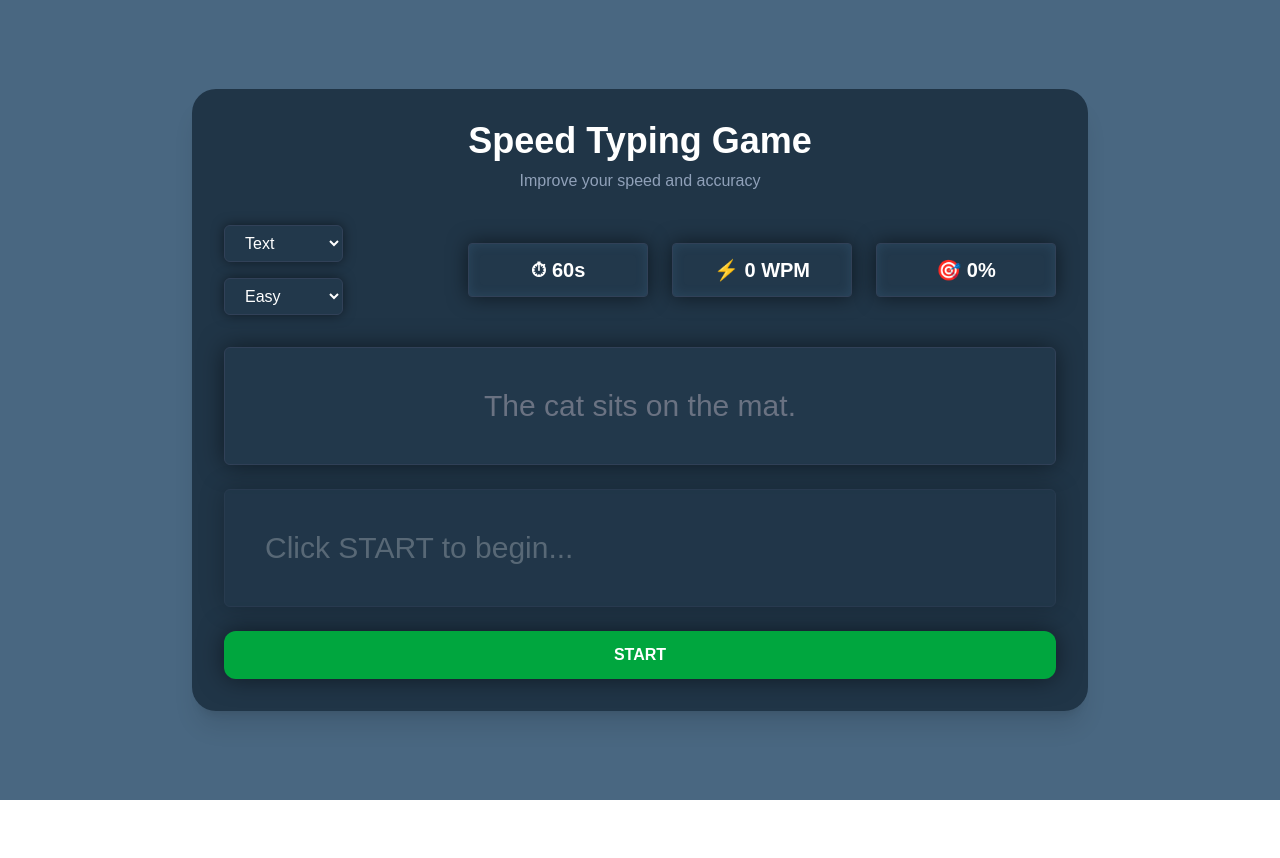
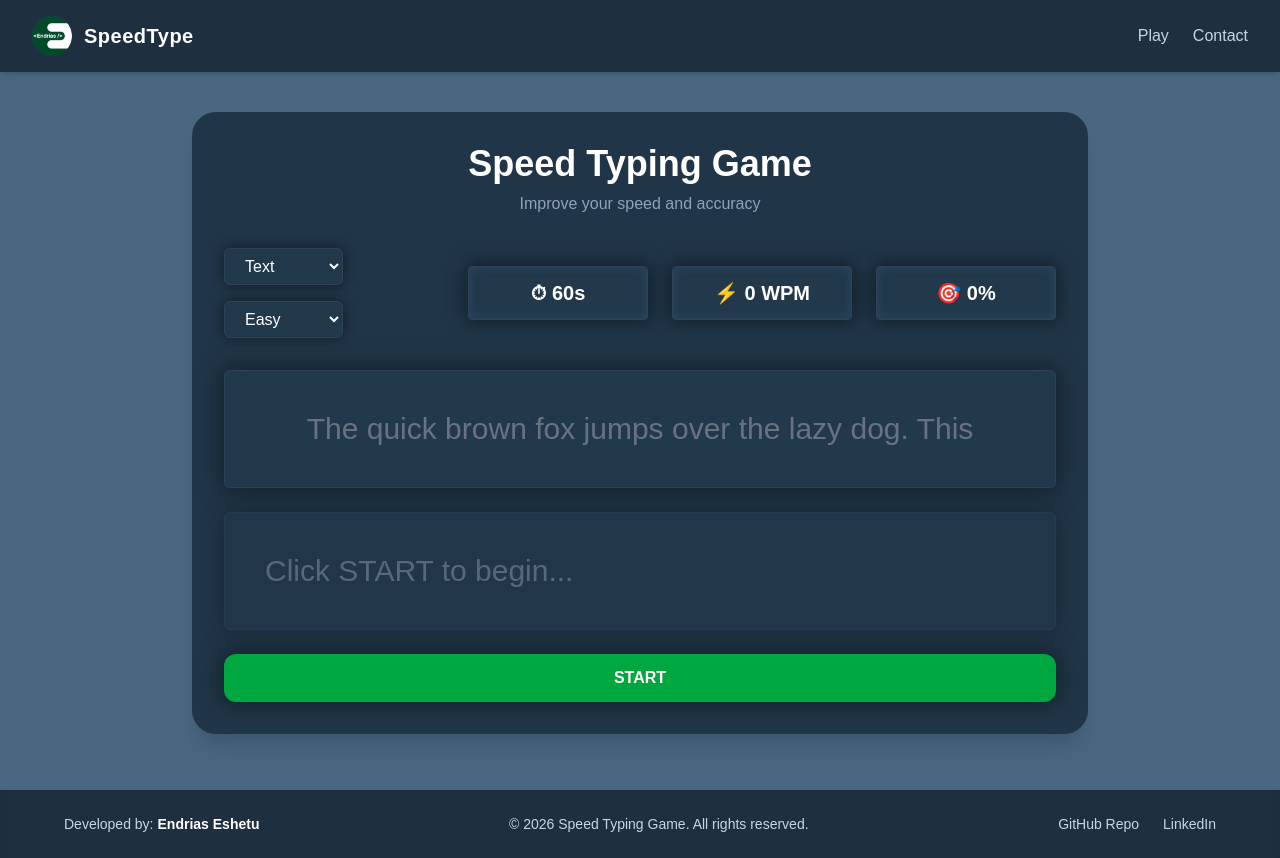
Before and after one commit to EndriasEshetu/speed-typing-game, a Next.js app: page / in a window 1280 px wide. Before the commit the page ends 800 px from the top, so only its background shows below. Built offline with nearby package versions, Linux system fonts and the light colour scheme.

Commit message:
feat: add navbar and footer section

```diff
--- a/app/page.tsx
+++ b/app/page.tsx
@@ -3,9 +3,11 @@
 import { useEffect, useState, useRef } from "react";
 import { testData } from "../data/paragraphs";
 import Header from "../components/Header";
+import Navbar from "../components/Navbar";
 import Stats from "../components/Stats";
 import TypingArea from "../components/TypingArea";
 import ResultCard from "../components/ResultCard";
+import Footer from "../components/Footer";
 
 type Category = "text" | "numbers" | "emojis";
 type Mode = "easy" | "medium" | "hard";
@@ -127,8 +129,10 @@ export default function Home() {
   };
 
   return (
-    <main className="min-h-screen bg-[#496781] flex items-center justify-center px-4 py-10">
-      <section className="w-full max-w-4xl bg-[#203547] rounded-3xl shadow-xl p-8">
+    <div className="min-h-screen bg-[#496781] flex flex-col">
+      <Navbar />
+      <main className="flex-grow flex flex-col items-center justify-center px-4 py-10">
+        <section className="w-full max-w-4xl bg-[#203547] rounded-3xl shadow-xl p-8 mb-4">
         <Header />
 
         <div className="flex flex-col md:flex-row justify-between items-center gap-4 mb-8">
@@ -183,7 +187,10 @@ export default function Home() {
         )}
 
         {isFinished && <ResultCard wpm={wpm} accuracy={accuracy} weightedScore={weightedScore} />}
-      </section>
-    </main>
+        </section>
+      </main>
+
+      <Footer />
+    </div>
   );
 }
--- /dev/null
+++ b/components/Footer.tsx
@@ -0,0 +1,42 @@
+export default function Footer() {
+  return (
+    <footer className="w-full bg-[#1e2f40] text-slate-300 text-sm py-6 px-8 shadow-inner mt-auto" id="contact">
+      <div className="max-w-6xl mx-auto flex flex-col md:flex-row justify-between items-center gap-4">
+        <p className="order-2 md:order-1">
+          Developed by:
+          <a
+            className="text-white font-semibold hover:text-yellow-400 transition ml-1"
+            href="https://endrias.tech"
+            target="_blank"
+            rel="noreferrer"
+          >
+            Endrias Eshetu
+          </a>
+        </p>
+
+        <p className="order-3 md:order-2 text-center">
+          &copy; {new Date().getFullYear()} Speed Typing Game. All rights reserved.
+        </p>
+
+        <div className="flex gap-6 order-1 md:order-3">
+          <a
+            href="https://github.com/EndriasEshetu/speed-typing-game"
+            target="_blank"
+            rel="noreferrer"
+            className="hover:text-white transition font-medium"
+          >
+            GitHub Repo
+          </a>
+          <a
+            href="https://www.linkedin.com/in/endrias-eshetu"
+            target="_blank"
+            rel="noreferrer"
+            className="hover:text-white transition font-medium"
+          >
+            LinkedIn
+          </a>
+        </div>
+      </div>
+    </footer>
+  );
+}
--- /dev/null
+++ b/components/Navbar.tsx
@@ -0,0 +1,18 @@
+import Image from "next/image";
+
+export default function Navbar() {
+  return (
+    <nav className="w-full bg-[#1e2f40] shadow-md py-4 px-8 flex justify-between items-center">
+      <div className="flex items-center gap-3">
+        <div className="relative w-10 h-10 rounded-full overflow-hidden bg-white/10 flex items-center justify-center">
+          <Image src="/elogo.png" alt="Endrias Logo" fill className="object-cover" />
+        </div>
+        <span className="text-xl font-bold text-white tracking-wide">SpeedType</span>
+      </div>
+      <div className="flex gap-6 text-slate-300 font-medium">
+        <a href="#" className="hover:text-white transition">Play</a>
+        <a href="#contact" className="hover:text-white transition">Contact</a>
+      </div>
+    </nav>
+  );
+}
--- a/data/paragraphs.ts
+++ b/data/paragraphs.ts
@@ -1,17 +1,17 @@
 export const testData = {
   text: {
     easy: [
-      "The cat sits on the mat.",
-      "React is fun to learn.",
-      "Coding every day improves skill.",
+      "The quick brown fox jumps over the lazy dog. This sentence contains every letter of the alphabet and is often used to practice typing.",
+      "A journey of a thousand miles begins with a single step. It is important to remember that progress is made one day at a time, through consistent effort.",
+      "She sells seashells by the seashore. The shells she sells are surely seashells. So if she sells shells on the seashore, I am sure she sells seashore shells.",
     ],
     medium: [
-      "Typing faster requires daily practice and patience.",
-      "Frontend developers build interactive user interfaces.",
+      "In order to improve your typing speed and accuracy, you must practice regularly. Try to focus on maintaining a steady rhythm and keeping your eyes on the screen rather than your hands.",
+      "The industrial revolution marked a major turning point in history; almost every aspect of daily life was influenced in some way. Average income and population began to exhibit unprecedented sustained growth.",
     ],
     hard: [
-      "JavaScript asynchronous programming can become challenging without consistent debugging practice.",
-      "Performance optimization requires analyzing rendering behavior and minimizing unnecessary updates.",
+      "Photosynthesis is a process used by plants and other organisms to convert light energy into chemical energy that, through cellular respiration, can later be released to fuel the organism's metabolic activities.",
+      "Quantum mechanics is a fundamental theory in physics that provides a description of the physical properties of nature at the scale of atoms and subatomic particles. It is the foundation of all quantum physics.",
     ],
   },
   numbers: {
```
Also changed, not shown: public/elogo.png (added).
